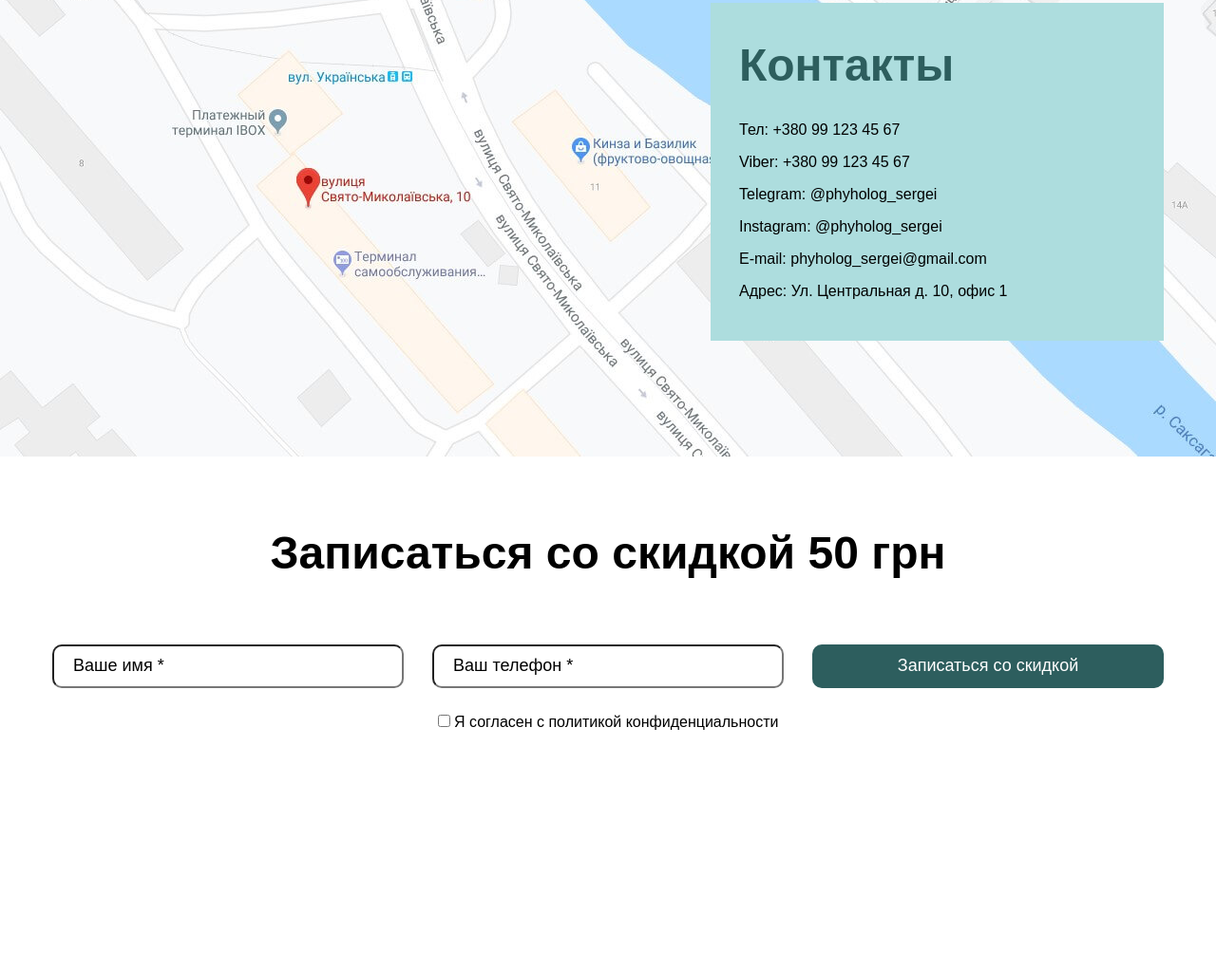
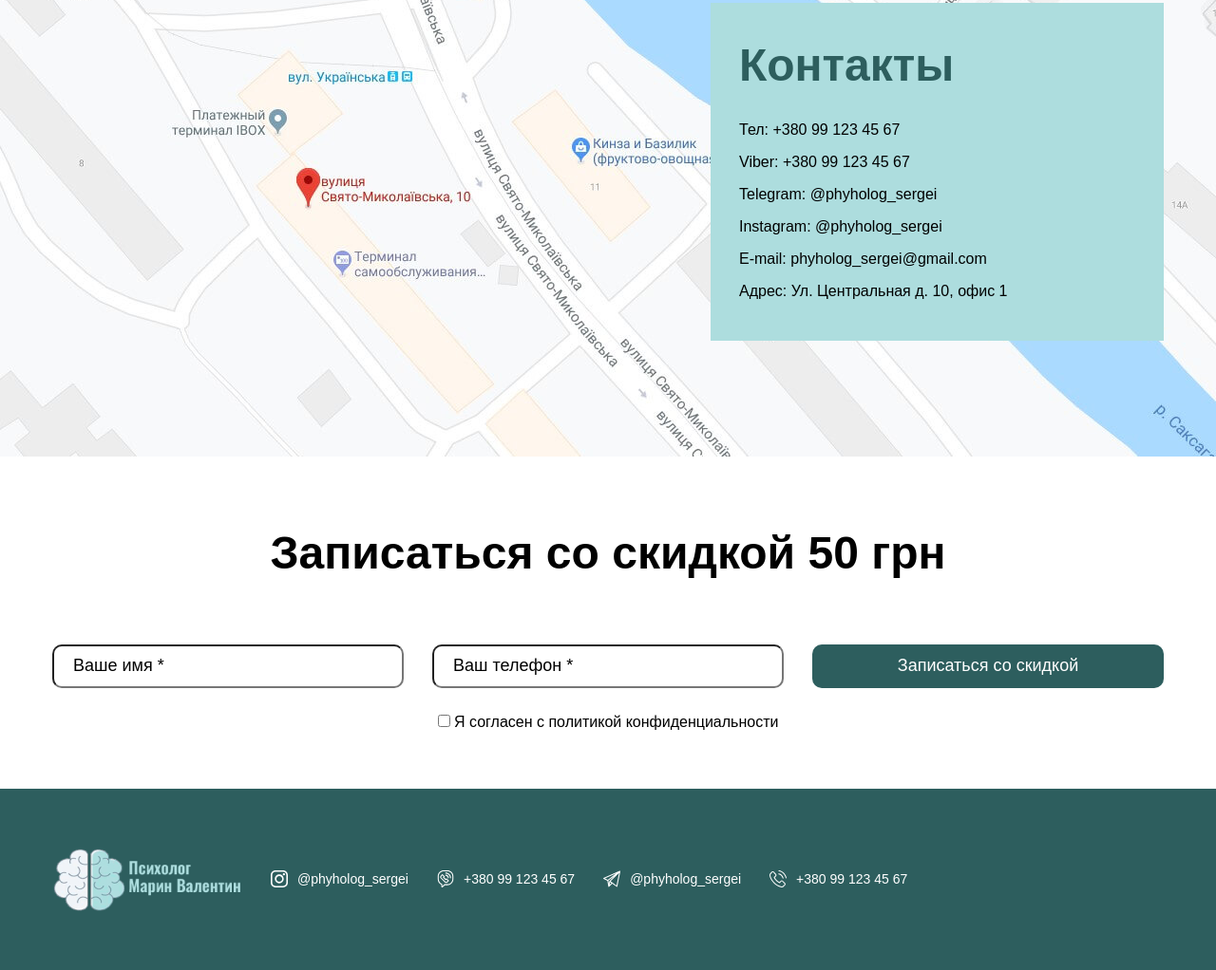
Before and after one commit to ruslan-novozhen/HW_11, a plain HTML site: page index.html in a window 1280 px wide. Shown: the part 4205-5227 px from the top of the page at 95% size. Before the commit the page ends 4976 px from the top, so only its background shows below. Drawn offline with nearby package versions, Linux system fonts and the light colour scheme; a web font is replaced by a local one.

Commit message:
added footer

```diff
--- a/index.html
+++ b/index.html
@@ -270,6 +270,35 @@
           </div>
         </form>
       </section>
+      <footer class="footer center">
+        <div class="footer__panel">
+          <img src="./img/main_logo.png" alt="logo" />
+          <div class="footer__panel-item">
+            <svg class="icon_footer">
+              <use xlink:href="img/social_media.svg#instagram-logo"></use>
+            </svg>
+            <p class="footer__social">@phyholog_sergei</p>
+          </div>
+          <div class="footer__panel-item">
+            <svg class="icon_footer">
+              <use xlink:href="img/social_media.svg#viber"></use>
+            </svg>
+            <p class="footer__social">+380 99 123 45 67</p>
+          </div>
+          <div class="footer__panel-item">
+            <svg class="icon_footer">
+              <use xlink:href="img/social_media.svg#telegram"></use>
+            </svg>
+            <p class="footer__social">@phyholog_sergei</p>
+          </div>
+          <div class="footer__panel-item">
+            <svg class="icon_footer">
+              <use xlink:href="img/social_media.svg#phone-call"></use>
+            </svg>
+            <p class="footer__social">+380 99 123 45 67</p>
+          </div>
+        </div>
+      </footer>
     </main>
   </body>
 </html>
--- /dev/null
+++ b/scss/blocks/_footer.scss
@@ -0,0 +1,24 @@
+.footer {
+  background-color: $general-color;
+
+  &__panel {
+    display: flex;
+    align-items: center;
+    padding: 60px 0;
+    gap: 30px;
+  }
+
+  &__panel-item {
+    display: flex;
+    align-items: center;
+    gap: 10px;
+  }
+
+  &__social {
+    margin: 0;
+    color: #fff;
+    font-weight: 500;
+    font-size: 14px;
+    line-height: 171%;
+  }
+}
--- a/scss/blocks/_general.scss
+++ b/scss/blocks/_general.scss
@@ -19,6 +19,15 @@ body {
 .center {
   padding-left: calc(50vw - 585px);
   padding-right: calc(50vw - 585px);
+}
+
+.icon {
+  width: 56px;
+  height: 56px;
+  &_footer {
+    width: 18px;
+    height: 18px;
+  }
 }
 
 input,
--- a/scss/blocks/_screen10-sale.scss
+++ b/scss/blocks/_screen10-sale.scss
@@ -13,5 +13,6 @@
   }
   &__checkbox {
     text-align: center;
+    margin-bottom: 60px;
   }
 }
--- a/scss/blocks/_screen2-cards.scss
+++ b/scss/blocks/_screen2-cards.scss
@@ -23,7 +23,3 @@
     text-align: center;
   }
 }
-.icon {
-  width: 56px;
-  height: 56px;
-}
--- a/scss/main.scss
+++ b/scss/main.scss
@@ -3,4 +3,4 @@
   "./blocks/screen3-about", "./blocks/screen4-apointment",
   "./blocks/screen5-counters", "./blocks/screen6-feedback",
   "./blocks/screen7-blog", "./blocks/screen8-qa", "./blocks/screen9-map",
-  "./blocks/screen10-sale";
+  "./blocks/screen10-sale", "./blocks/footer";
```
Also changed, not shown: css/main.css, img/instagram-logo.svg (added), img/phone-call.svg (added), img/social_media.svg (added), img/telegram.svg (added), img/viber.svg (added), 1 other file.
